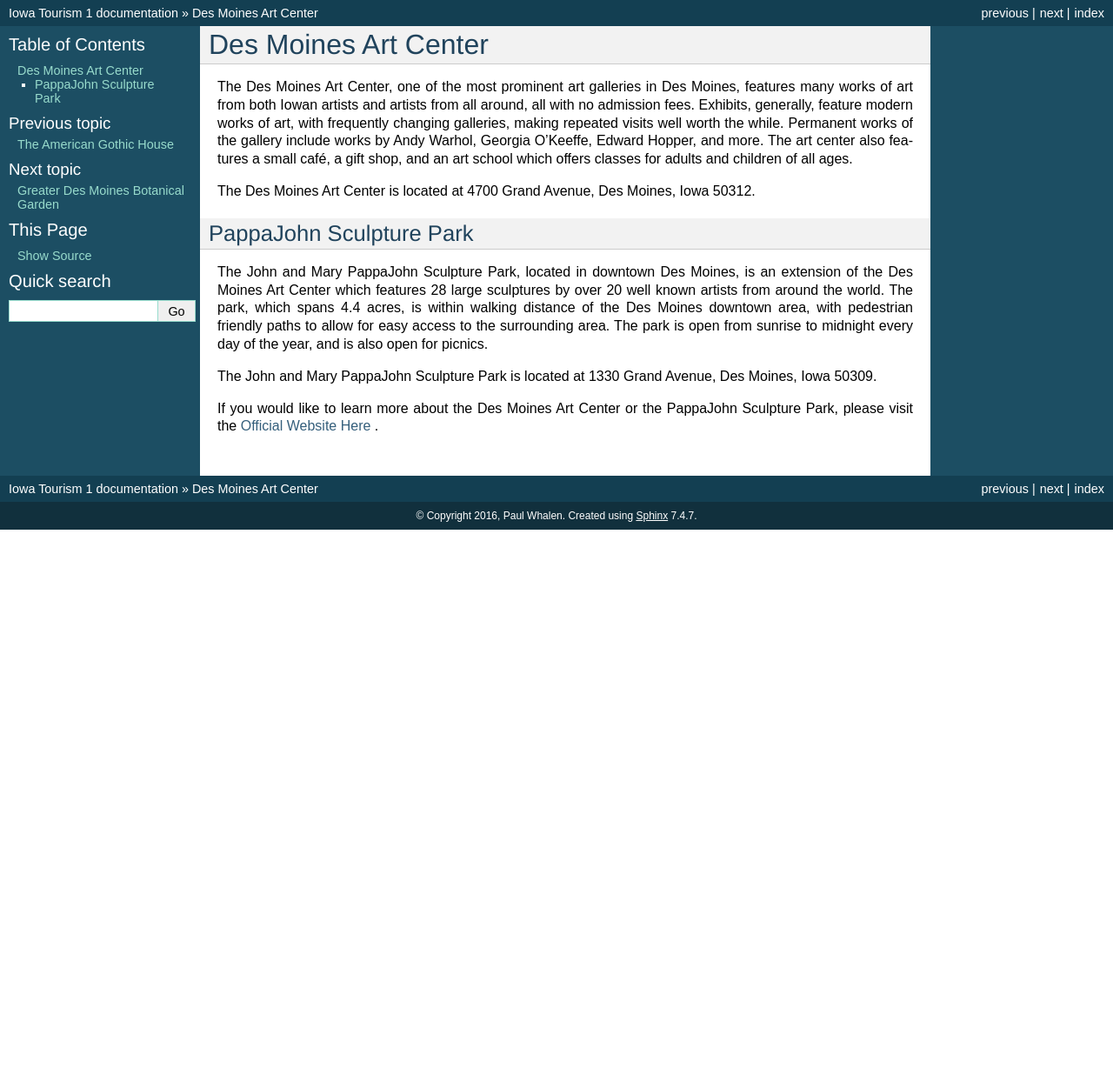
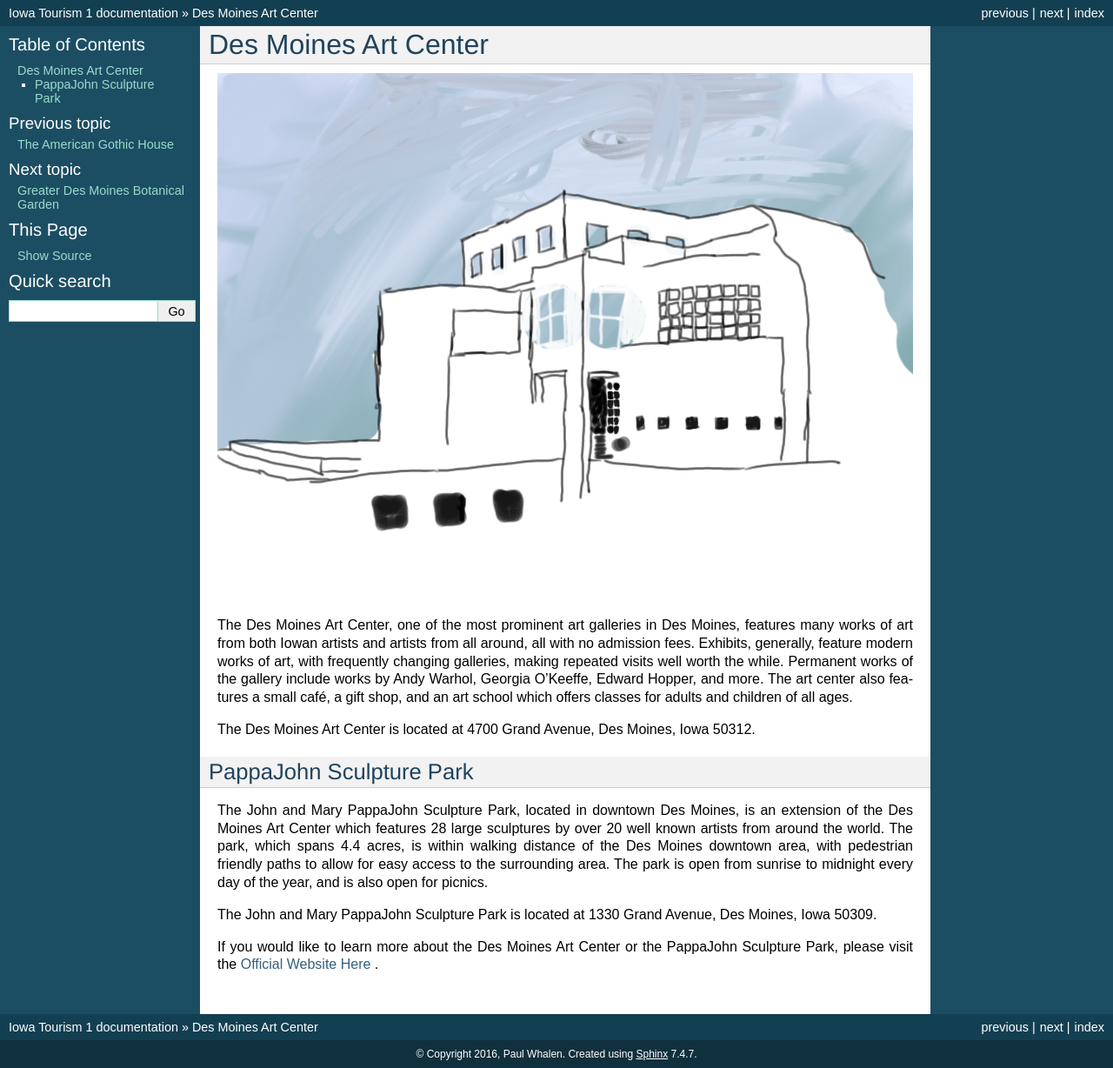
Before and after one commit to humblelittlewolf/Iowa-Tourism, a Sphinx documentation site: the page built from source/artcenter/artcenter.rst, in a window 1280 px wide and 1228 px high. Shown: the whole window at 87% size. Built offline with Sphinx 7.4.7, drawn with Linux system fonts in a browser that asks for light colours.

Commit message:
Added image to art center

```diff
--- a/source/artcenter/artcenter.rst
+++ b/source/artcenter/artcenter.rst
@@ -1,6 +1,9 @@
 .. Iowa Art Center page - Paul Whalen
 Des Moines Art Center
 ======================
+
+.. image:: artcenter.png
+ :align: center
 
 The Des Moines Art Center, one of the most prominent art galleries in Des Moines,
 features many works of art from both Iowan artists and artists from all around,
```
